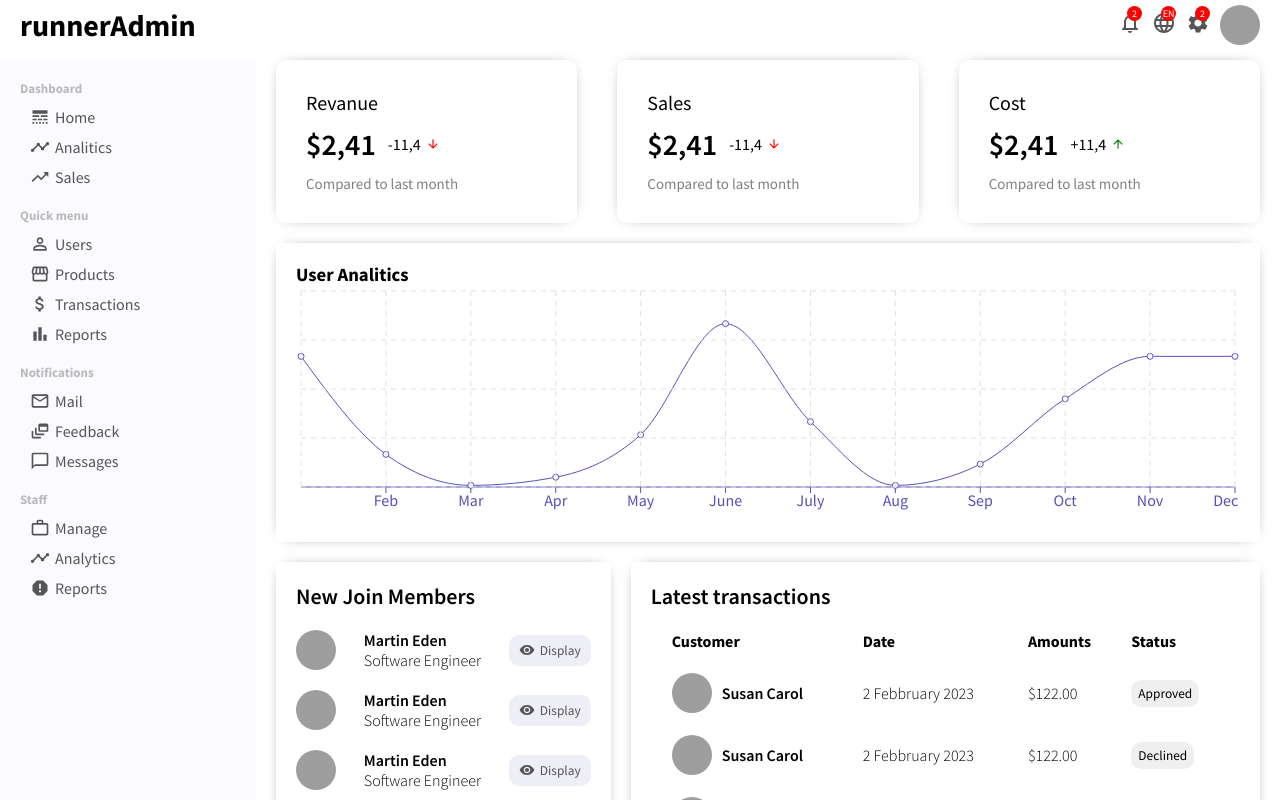
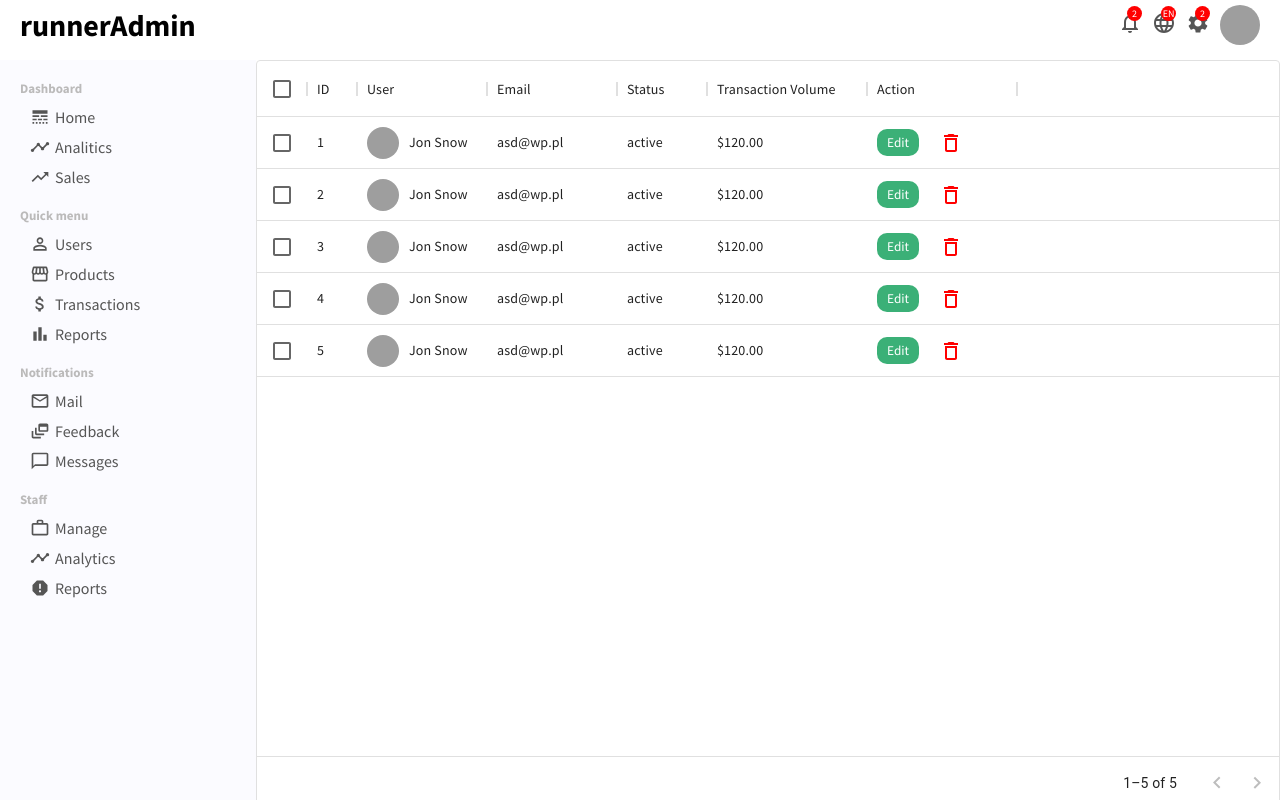
Before and after one commit to MarcinBieniek/Fullstack-Ecommerce, a React (Create React App) app in the folder admin/: page /users in a window 1280 px wide. Shown: the top 800 px of the page. Built offline with nearby package versions, Linux system fonts and the light colour scheme; grey boxes are pictures that could not be loaded.

Commit message:
Add userlist component with table

```diff
--- a/admin/package.json
+++ b/admin/package.json
@@ -9,16 +9,19 @@
     "@material-ui/icons": "^4.11.3",
     "@mui/icons-material": "^5.11.0",
     "@mui/material": "^5.11.8",
+    "@mui/x-data-grid": "^5.17.23",
     "@testing-library/jest-dom": "^5.16.5",
     "@testing-library/react": "^13.4.0",
     "@testing-library/user-event": "^13.5.0",
     "add": "^2.0.6",
     "clsx": "^1.2.1",
+    "dom": "^0.0.3",
     "react": "^18.2.0",
     "react-dom": "^18.2.0",
-    "react-router-dom": "^6.8.1",
+    "react-router-dom": "6.0.1",
     "react-scripts": "5.0.1",
     "recharts": "^2.3.2",
+    "router": "^1.3.7",
     "sass": "^1.58.0",
     "sass-loader": "^13.2.0",
     "web-vitals": "^2.1.4",
--- a/admin/src/App.js
+++ b/admin/src/App.js
@@ -3,16 +3,26 @@
 import styles from './App.module.scss'
 import Sidebar from './components/views/Sidebar/Sidebar';
 import Home from './components/pages/Home/Home';
+import UserList from './components/pages/UserList/UserList';
+import User from './components/pages/User/User';
 
-function App() {
+import { BrowserRouter, Routes, Route } from 'react-router-dom';
+
+const App = () => {
   return (
+      <BrowserRouter>
           <div className="App">
             <Topbar />
             <div className={styles.container}>
               <Sidebar />
-        <Home />
+              <Routes>
+                <Route path="/" element={<Home />} />
+                <Route path="/users" element={<UserList />} />
+                <Route path="/user/:userId" element={<User />} />
+              </Routes>
             </div>
           </div>
+      </BrowserRouter>
   );
 }
 
--- a/admin/src/components/features/WidgetLarge/WidgetLarge.js
+++ b/admin/src/components/features/WidgetLarge/WidgetLarge.js
@@ -5,7 +5,7 @@
 
   const Button = ({ type }) => {
 
-
+    // WIP - button colors / p 3 1:16:02
 
     return <button className={styles.button}>{type}</button>
   }
--- /dev/null
+++ b/admin/src/components/pages/User/User.js
@@ -0,0 +1,11 @@
+import styles from './User.module.scss'
+
+const User = () => {
+  return (
+    <div className={styles.container}>
+
+    </div>
+  )
+}
+
+export default User
--- /dev/null
+++ b/admin/src/components/pages/User/User.module.scss
@@ -0,0 +1,5 @@
+@import "../../../styles/settings.scss";
+
+.container {
+    flex: 4;
+}
--- /dev/null
+++ b/admin/src/components/pages/UserList/UserList.css
@@ -0,0 +1,33 @@
+@import "../../../styles/settings.scss";
+
+.userList_container {
+  flex: 4;
+}
+
+.userList_user {
+  display: flex;
+  align-items: center;
+}
+
+.userList_img {
+  width: 32px;
+  height: 32px;
+  border-radius: 50%;
+  object-fit: cover;
+  margin-right: 10px;
+}
+
+.userList_edit {
+  border: none;
+  border-radius: 10px;
+  padding: 5px 10px;
+  background-color: #3bb077;
+  color: white;
+  cursor: pointer;
+  margin-right: 20px;
+}
+
+.userList_delete {
+  color: red;
+  cursor: pointer;
+}
--- /dev/null
+++ b/admin/src/components/pages/UserList/UserList.js
@@ -0,0 +1,69 @@
+import './UserList.css';
+import DeleteOutlineIcon from '@mui/icons-material/DeleteOutline';
+
+import { DataGrid } from '@mui/x-data-grid';
+import { userRows } from '../../../data/tablesData'
+import { Link } from 'react-router-dom';
+import { useState } from 'react';
+
+const UserList = () => {
+
+    const[data, setData] = useState(userRows);
+
+    const handleDelete = (id) => {
+      setData(data.filter(item=>item.id !== id));
+    }
+
+    const columns = [
+        { field: 'id', headerName: 'ID', width: 20 },
+        { field: 'user', headerName: 'User', width: 130, renderCell: (params) => {
+            return (
+              <div className="userList_user">
+                <img className="userList_img" src={params.row.avatar} alt="" />
+                {params.row.user}
+              </div>
+            )
+        }},
+        { field: 'email', headerName: 'Email', width: 130 },
+        {
+          field: 'status',
+          headerName: 'Status',
+          width: 90,
+        },
+        {
+          field: 'transaction',
+          headerName: 'Transaction Volume',
+          width: 160,
+        },
+        {
+          field: "action",
+          headerName: "Action",
+          width: 150,
+          renderCell: (params) =>{
+            return (
+              <>
+                <Link to={"/user" + params.row.id}>
+                  <button className="userList_edit">Edit</button>
+                </Link>
+                <DeleteOutlineIcon className="userList_delete" onClick={() => handleDelete(params.row.id)}/>
+              </>
+            )
+          }
+        }
+      ];
+
+  return (
+    <div className="userList_container">
+      <DataGrid
+        rows={data}
+        columns={columns}
+        pageSize={8}
+        rowsPerPageOptions={[5]}
+        checkboxSelection
+        disableSelectionOnClick
+      />
+    </div>
+  )
+}
+
+export default UserList
--- /dev/null
+++ b/admin/src/data/tablesData.js
@@ -0,0 +1,37 @@
+export const userRows = [
+    { id: 1,
+      user: 'Jon Snow',
+      avatar: "https://i.ibb.co/p03NDHK/elon-muskav.png",
+      email: "asd@wp.pl",
+      status: "active",
+      transaction: "$120.00"
+    },
+    { id: 2,
+        user: 'Jon Snow',
+        avatar: "https://i.ibb.co/p03NDHK/elon-muskav.png",
+        email: "asd@wp.pl",
+        status: "active",
+        transaction: "$120.00"
+    },
+    { id: 3,
+        user: 'Jon Snow',
+        avatar: "https://i.ibb.co/p03NDHK/elon-muskav.png",
+        email: "asd@wp.pl",
+        status: "active",
+        transaction: "$120.00"
+    },
+    { id: 4,
+        user: 'Jon Snow',
+        avatar: "https://i.ibb.co/p03NDHK/elon-muskav.png",
+        email: "asd@wp.pl",
+        status: "active",
+        transaction: "$120.00"
+    },
+    { id: 5,
+        user: 'Jon Snow',
+        avatar: "https://i.ibb.co/p03NDHK/elon-muskav.png",
+        email: "asd@wp.pl",
+        status: "active",
+        transaction: "$120.00"
+    }
+  ];
```
Also changed, not shown: 1 other file (tests, documents, lock files or other folders). Lines whose indentation alone changed are shown as unchanged.
